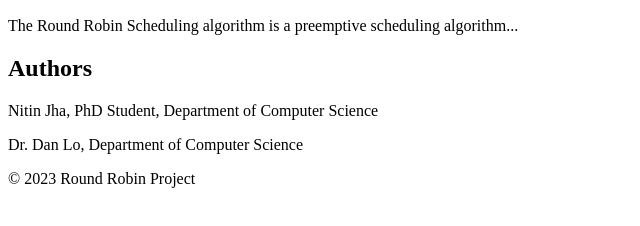
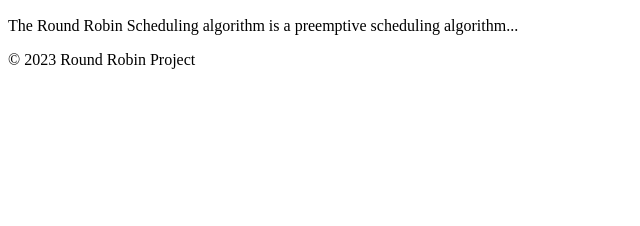
Before and after one commit to ninjha252/Round-Robin-Scheduling-Algorithm, a plain HTML site: page about.html in a window 1280 px wide. Shown: the part 184-410 px from the top of the page, without its empty margins (0-640 px from the left). Drawn offline with Linux system fonts and the light colour scheme.

Commit message:
Update about.html

```diff
--- a/about.html
+++ b/about.html
@@ -22,11 +22,6 @@
             <p>The Round Robin Scheduling algorithm is a preemptive scheduling algorithm...</p>
             <!-- You can add more content about the Round Robin algorithm here -->
         </section>
-        <section>
-            <h2> Authors</h2>
-            <p>Nitin Jha, PhD Student, Department of Computer Science</p>
-            <p>Dr. Dan Lo, Department of Computer Science</p>
-        </section>
     </main>
     <footer>
         <p>&copy; 2023 Round Robin Project</p>
```
